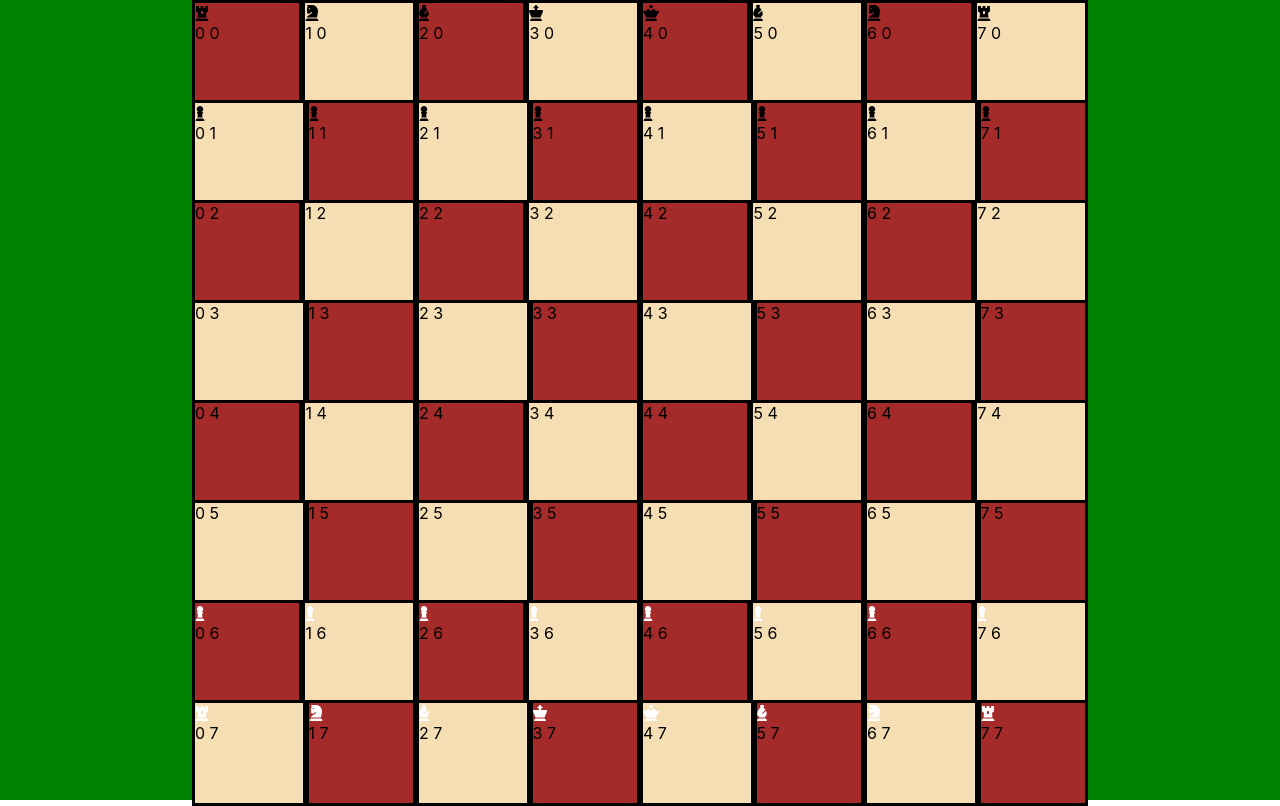
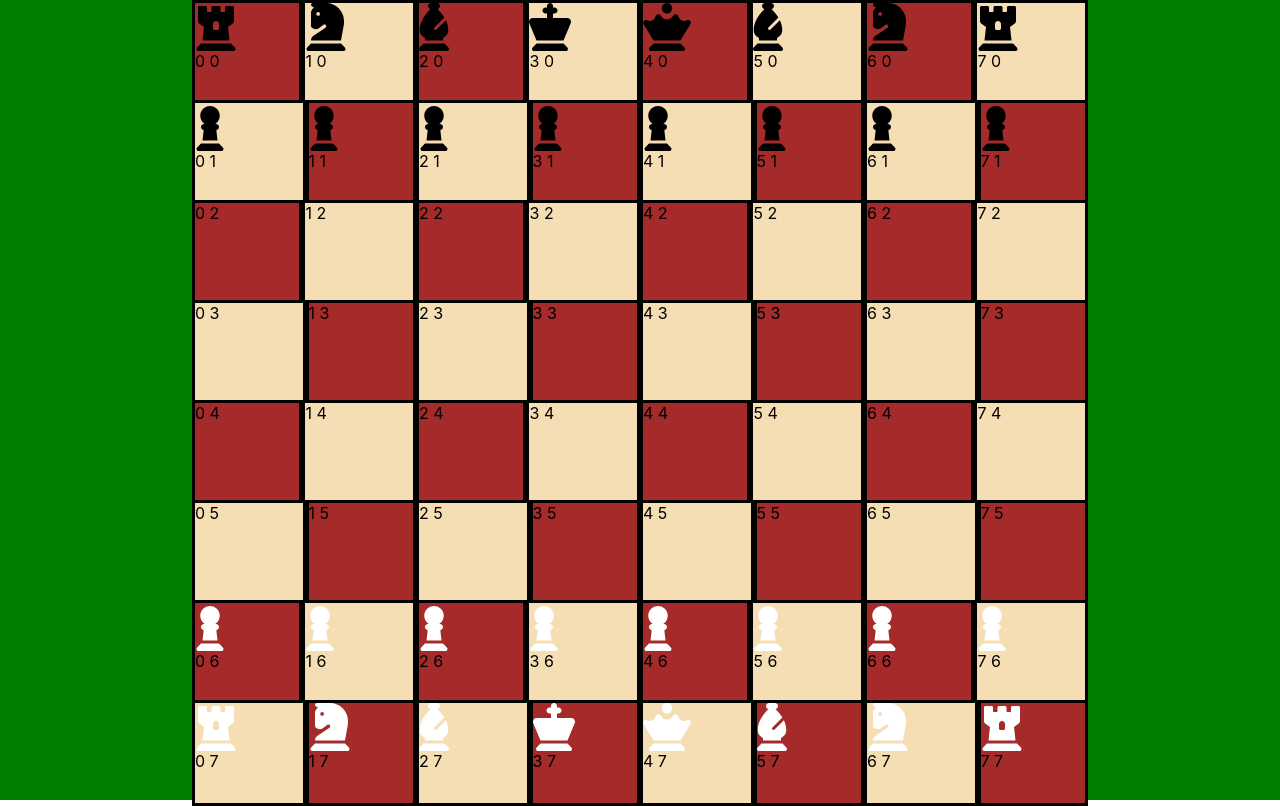
Before and after one commit to AnteroPaivarinta/chess, a React (Create React App) app: page / in a window 1280 px wide. Built offline with nearby package versions, Linux system fonts and the light colour scheme.

Commit message:
13.5.2024

```diff
--- a/src/App.tsx
+++ b/src/App.tsx
@@ -13,23 +13,36 @@ import InitialSoldiers  from './InitialSoldiers.tsx';
 import Square from './Square.tsx';
 import { IClicks, IHero, ISlot } from './types.tsx';
 import canMoveHero from './canMove.tsx';
+import { Eat } from './functions/eat.tsx';
+import { IsThereSholdier } from './functions/isThereSoldier.tsx';
+import { isLineClear } from './functions/isLineClear.tsx';
 
 const App = ()  => {
 
-  const [state, setState] = useState(InitialSoldiers());
+  const [state, setState] = useState<IHero[]>(InitialSoldiers());
   const [board, setBoard] = useState<any>();
   const [clicks, setClicks] = useState<IClicks>({firstClick: null, secondClick: null, clickedHero: null});
+  const [errorText, setErrorText] = useState<string>();
+
 
   const findSoldier = (xAxis: number, yAxis: number) => {
     return state.find((value: IHero) => value.square.x === xAxis && value.square.y === yAxis);
   };
 
   const move = (hero: IHero, newCoords: ISlot) => {
-    const index = state.findIndex((value: IHero) => value.id === hero.id);
-    const copyArray = [...state];
-    copyArray[index]  = {...hero, square: newCoords};
-    setState(copyArray);
+    if(IsThereSholdier(state, newCoords)){
+      setErrorText("There is already soldier");
+      clearClicks();
+    } else {
+      const index = state.findIndex((value: IHero) => value.id === hero.id);
+      const copyArray: IHero[] = [...state];
+      copyArray[index] = {...hero, square: newCoords};
+      setState(copyArray);
+    }
+
   }
+
+
 
   const clearClicks = () => {
     console.log('??')
@@ -37,7 +50,6 @@ const App = ()  => {
   }
 
   const onClickHero = (object: ISlot, hero: IHero | undefined) => {
-    console.log('ONCLICKHERIO')
     console.log('CLICKS', clicks)
     if(clicks.firstClick === null && object && hero){
       console.log('onClickhero true arvo', {firstClick: object, clickedHero: hero, secondClick: null})
@@ -50,13 +62,15 @@ const App = ()  => {
   };
 
   const onClickSquare = (object: ISlot) => {
+
     console.log('?', clicks)
     const name = clicks?.clickedHero?.name;
     const color = clicks?.clickedHero?.color;
     const clickedhero = clicks?.clickedHero;
 
     if( (clicks.firstClick && name && color && clickedhero) && canMoveHero(name, color, clicks.firstClick, object)){
-      console.log('True arvo')
+      let joo = isLineClear( state, object, clickedhero);
+      console.log("value", joo)
       move(clickedhero, object);
       clearClicks();
     } else{
@@ -71,7 +85,13 @@ const App = ()  => {
     if(yAxis % 2 === 0) {
       return <Square onClickSquare={() => onClickSquare(coords)}  onClickHero={() => onClickHero(coords, hero)} color={xAxis % 2 === 0 ? 'black' : 'white'} hero={hero} x={xAxis} y={yAxis}/>
     } else {
-      return <Square  onClickSquare={() => onClickSquare(coords)} onClickHero={() => onClickHero(coords, hero)} color={xAxis % 2 !== 0 ? 'black' : 'white'} hero={hero} x={xAxis} y={yAxis}/>
+        return <Square
+            onClickSquare={() => onClickSquare(coords)}
+            onClickHero={() => onClickHero(coords, hero)}
+            color={xAxis % 2 !== 0 ? 'black' : 'white'}
+            hero={hero}
+            x={xAxis} y={yAxis}
+          />
     }
   }
   useEffect(() => {
@@ -91,6 +111,7 @@ const App = ()  => {
 
   return (
     <div style={{height: '100vh', width: '100vw', display: 'flex', flexDirection: 'row', backgroundColor: 'green', alignContent: 'center', justifyContent: 'center'}}>
+      {errorText  && <div style={{color: "red"}}> {errorText} </div>}
       <div style={{display: 'flex', flexDirection: 'column', height: '100%', width: '70%', backgroundColor: 'purple'}}>
         { board && board.map((value:any) =>
           <div style={{display: 'flex', flexDirection: 'column', width: '100%', height: '100%', backgroundColor: 'blue'}}>
--- a/src/Square.tsx
+++ b/src/Square.tsx
@@ -2,30 +2,38 @@ import React from "react";
 import './App.css';
 import { faChessRook, faChessBishop, faChessKnight, faChessQueen, faChessPawn, faChessKing } from '@fortawesome/free-solid-svg-icons';
 import { FontAwesomeIcon } from '@fortawesome/react-fontawesome';
-import { ISquare } from "./types";
+import { IHero, ISquare } from "./types";
 
 const Square = (props:ISquare) => {
 
+    const size="3x"
     const coords = {x: props.x, y: props.y};
     let heroElement:any;
+    const whiteColor = "white";
+    const blackColor = "black";
+
+    const checkColor = (hero: IHero) => {
+       return hero.color ==='white' ? whiteColor : blackColor;
+    }
+
     switch (props.hero?.name) {
         case 'soldier':
-          heroElement = <FontAwesomeIcon icon={faChessPawn} color={props.hero.color ==='white' ? 'white' : 'black'} />;
+          heroElement = <FontAwesomeIcon size={size} icon={faChessPawn} color={checkColor(props.hero)} />;
           break;
         case 'rook':
-          heroElement = <FontAwesomeIcon icon={faChessRook} color={props.hero.color === 'white' ? 'white' : 'black'}/>;
+          heroElement = <FontAwesomeIcon size={size} icon={faChessRook} color={checkColor(props.hero)} />;
           break;
         case 'horse':
-          heroElement = <FontAwesomeIcon icon={faChessKnight} color={props.hero.color === 'white' ? 'white' : 'black'} />;
+          heroElement = <FontAwesomeIcon size={size} icon={faChessKnight} color={checkColor(props.hero)} />;
           break;
         case 'king':
-          heroElement = <FontAwesomeIcon icon={faChessKing} color={props.hero.color === 'white' ? 'white' : 'black'}/>;
+          heroElement = <FontAwesomeIcon size={size} icon={faChessKing} color={checkColor(props.hero)}/>;
           break;
         case 'queen':
-          heroElement = <FontAwesomeIcon icon={faChessQueen} color={props.hero.color === 'white' ? 'white' : 'black'}/>;
+          heroElement = <FontAwesomeIcon size={size} icon={faChessQueen} color={checkColor(props.hero)}/>;
           break;
         case 'bishop':
-          heroElement = <FontAwesomeIcon icon={faChessBishop} color={props.hero.color === 'white' ? 'white' : 'black'}/>;
+          heroElement = <FontAwesomeIcon size={size} icon={faChessBishop} color={checkColor(props.hero)} />;
           break;
         default:
           heroElement = null;
--- a/src/canMove.tsx
+++ b/src/canMove.tsx
@@ -16,6 +16,9 @@ export const canMoveHero = (name: string, color: string, currentSlot: ISlot, wan
   const optionXAxis = wantedX - currentX;
   const isSameXAxis = () => currentX === wantedX;
   const isSameYAxis = () => currentY === wantedY;
+
+  console.log('opttionX', optionXAxis);
+  console.log('opttionY', optionYAxis);
 
   const object: ICanMoveItems = {
     wantedX: wantedX,
--- /dev/null
+++ b/src/functions/eat.tsx
@@ -0,0 +1,3 @@
+export const Eat = () => {
+
+}
--- /dev/null
+++ b/src/functions/isLineClear.tsx
@@ -0,0 +1,62 @@
+
+import { IHero, ISlot } from "../types";
+
+export const isLineClear = ( state: IHero[],  targetCoords: ISlot, movingHero: IHero ) => {
+
+  let startX = movingHero.square.x;
+  let startY = movingHero.square.y;
+  let endX = targetCoords.x;
+  let endY = targetCoords.y;
+  let bool: boolean = true;
+
+  console.log('STARTX', startX)
+  console.log('STARTY', startY)
+  console.log('ENDY', endY)
+  console.log('ENDX', endX)
+  if( movingHero.name === "bishop" ) {
+    if( startX < endX  && startY <= endY ) {
+      //console.log("Vaihe", 1)
+      let indexY = startY;
+      for(let i = startX; i <= endX; i++ ) {
+        let hero: IHero | undefined = state.find((value:IHero) => value.square.x  === i && value.square.y === indexY);
+        indexY = indexY + 1;
+        if(hero){
+          bool = false;
+          break;
+        }
+      }
+    }
+    if( startX > endX  && startY >= endY  ) {
+      let indexY = startY;
+      //console.log("Vaihe", 2)
+      for(let i = endX; i <= startX; i++ ) {
+
+        let hero: IHero | undefined = state.find((value:IHero) => value.square.x  === i && value.square.y === indexY);
+        indexY = indexY + 1;
+        console.log("löytyykö sankaria X"+i+", Y: "+indexY)
+        if(hero){
+          bool = false;
+          break;
+        }
+      }
+    }
+    if( startX > endX  && startY <= endY  ) {
+      let indexY = startY;
+      //console.log("Vaihe", 3)
+      for(let i = endX; i <= startX; i++ ) {
+        let hero: IHero | undefined = state.find((value:IHero) => value.square.x  === i && value.square.y === indexY);
+        indexY = indexY + 1;
+        if(hero){
+          bool = false;
+          break;
+        }
+      }
+    }
+    if( startX < endX  && startY >= endY  ) {
+      //onsole.log("Vaihe", 4)
+    }
+  }
+  console.log("tulostaako?");
+  return bool;
+
+}
--- /dev/null
+++ b/src/functions/isThereSoldier.tsx
@@ -0,0 +1,7 @@
+// When user want to move its soldier to somewhere, this component will check if its filled by other soldier.
+
+import { IHero, ISlot } from "../types";
+
+export const IsThereSholdier = (soldiersState: IHero[], targetCoords: ISlot) => {
+  return soldiersState.find((value: IHero) => value.square.x === targetCoords.x && value.square.y === targetCoords.y) ? true : false
+}
--- /dev/null
+++ b/src/functions/playerTurn.tsx
@@ -0,0 +1,5 @@
+//This component allow player to move soldiers when it has own turn.
+
+export const PlayerTurn = () => {
+
+}
--- a/src/movingPermissions/BishopPermission.tsx
+++ b/src/movingPermissions/BishopPermission.tsx
@@ -2,5 +2,5 @@ import { ICanMoveItems } from "../types";
 
 export const BishopPermission = (object: ICanMoveItems) => {
   const {optionYAxis, optionXAxis} = object;
-  return optionYAxis === optionXAxis;
+  return optionYAxis === optionXAxis || (- optionYAxis === optionXAxis) || (- optionXAxis === optionXAxis);
 }
```
